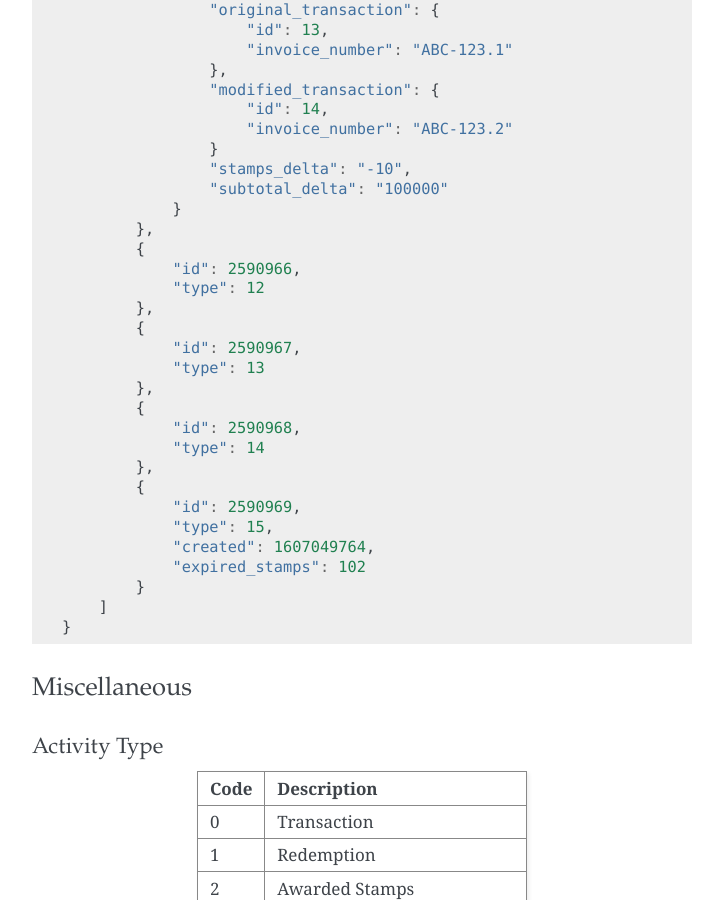
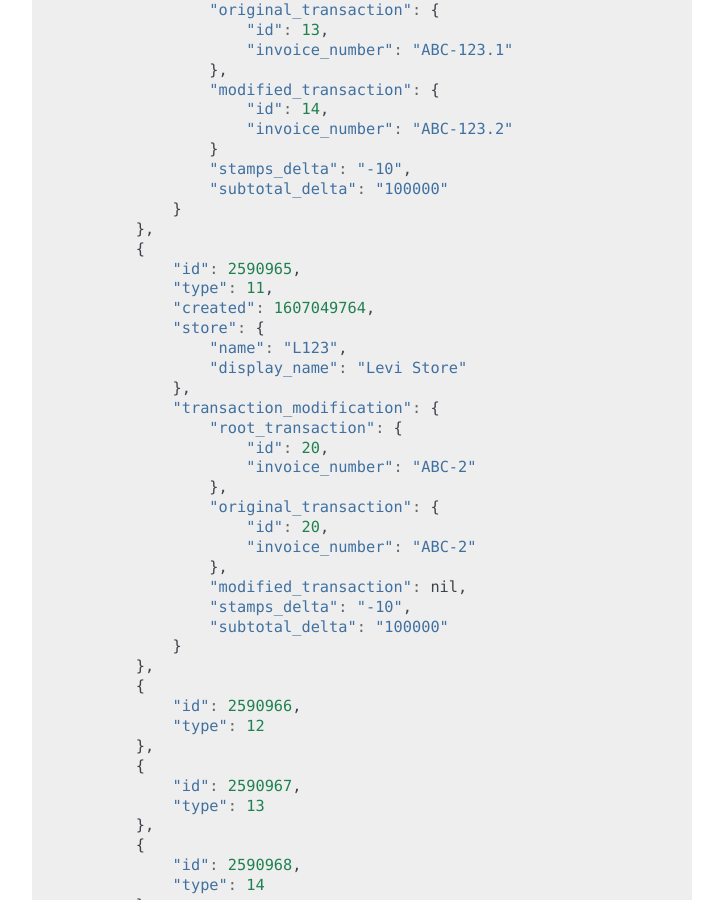
Before and after one commit to ui/stamps-api-docs, a Sphinx documentation site: the page built from source/activity_api.rst, in a window 1280 px wide and 900 px high, scrolled down 3379 px. Shown: the whole window, without its empty margins (388-1111 px from the left). Built offline with Sphinx 7.4.7, drawn with Linux system fonts in a browser that asks for light colours.

Commit message:
add example optional modified_transaction

```diff
--- a/source/activity_api.rst
+++ b/source/activity_api.rst
@@ -179,6 +179,28 @@ Below is an example response on successful API call.
                 }
             },
             {
+                "id": 2590965,
+                "type": 11,
+                "created": 1607049764,
+                "store": {
+                    "name": "L123",
+                    "display_name": "Levi Store"
+                },
+                "transaction_modification": {
+                    "root_transaction": {
+                        "id": 20,
+                        "invoice_number": "ABC-2"
+                    },
+                    "original_transaction": {
+                        "id": 20,
+                        "invoice_number": "ABC-2"
+                    },
+                    "modified_transaction": nil,
+                    "stamps_delta": "-10",
+                    "subtotal_delta": "100000"
+                }
+            },
+            {
                 "id": 2590966,
                 "type": 12
             },
```
